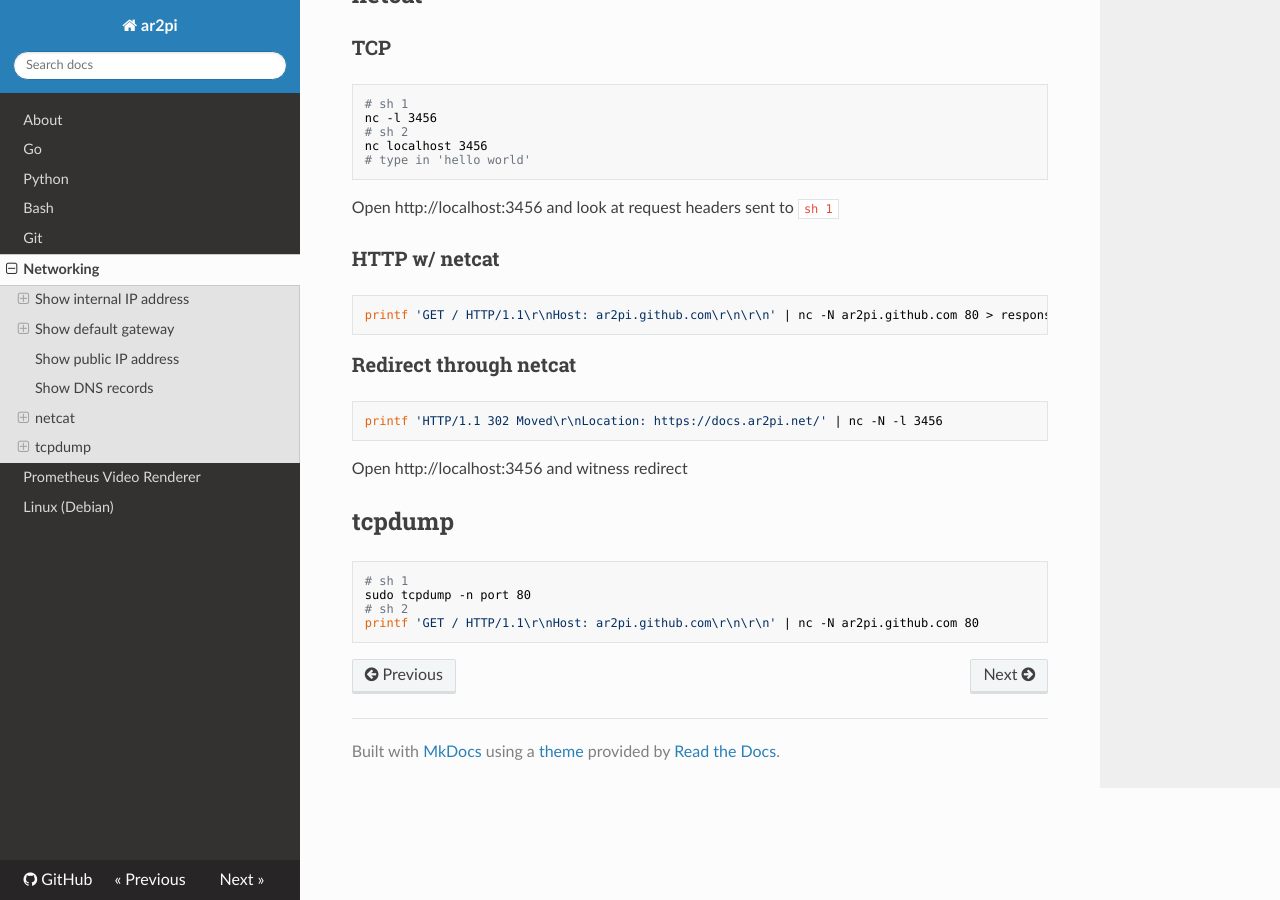
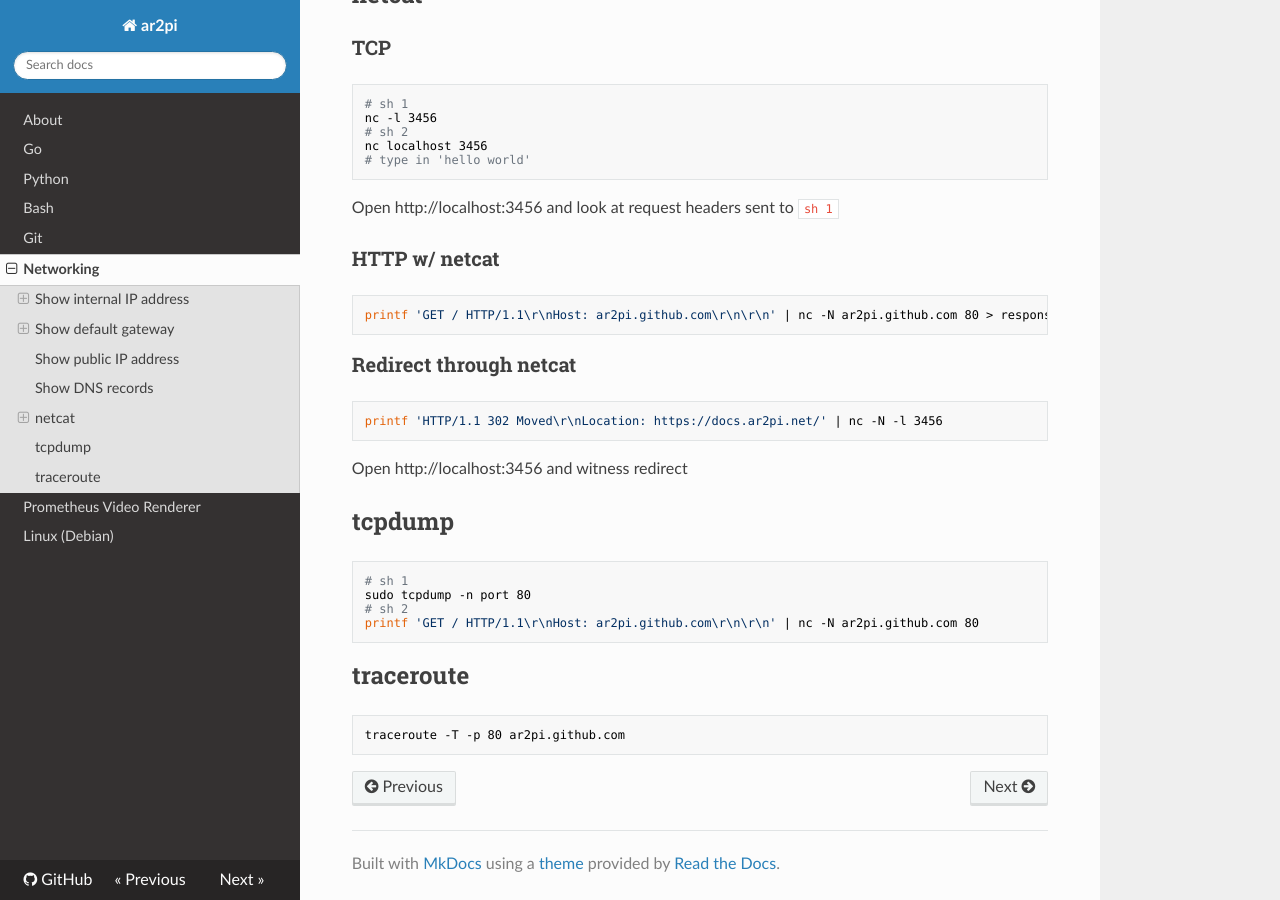
Before and after one commit to ar2pi/ar2pi, an MkDocs documentation site: the page built from docs/networking.md, in a window 1280 px wide and 900 px high, scrolled down 1134 px. Built offline with MkDocs 1.6.1, drawn with Linux system fonts in a browser that asks for light colours; nearby versions of some CDN libraries.

Commit message:
add traceroute section

````diff
--- a/docs/networking.md
+++ b/docs/networking.md
@@ -69,10 +69,15 @@ Open http://localhost:3456 and witness redirect
 
 ## tcpdump
 
-###
 ```sh
 # sh 1
 sudo tcpdump -n port 80
 # sh 2
 printf 'GET / HTTP/1.1\r\nHost: ar2pi.github.com\r\n\r\n' | nc -N ar2pi.github.com 80
 ```
+
+## traceroute
+
+```sh
+traceroute -T -p 80 ar2pi.github.com
+```
````
